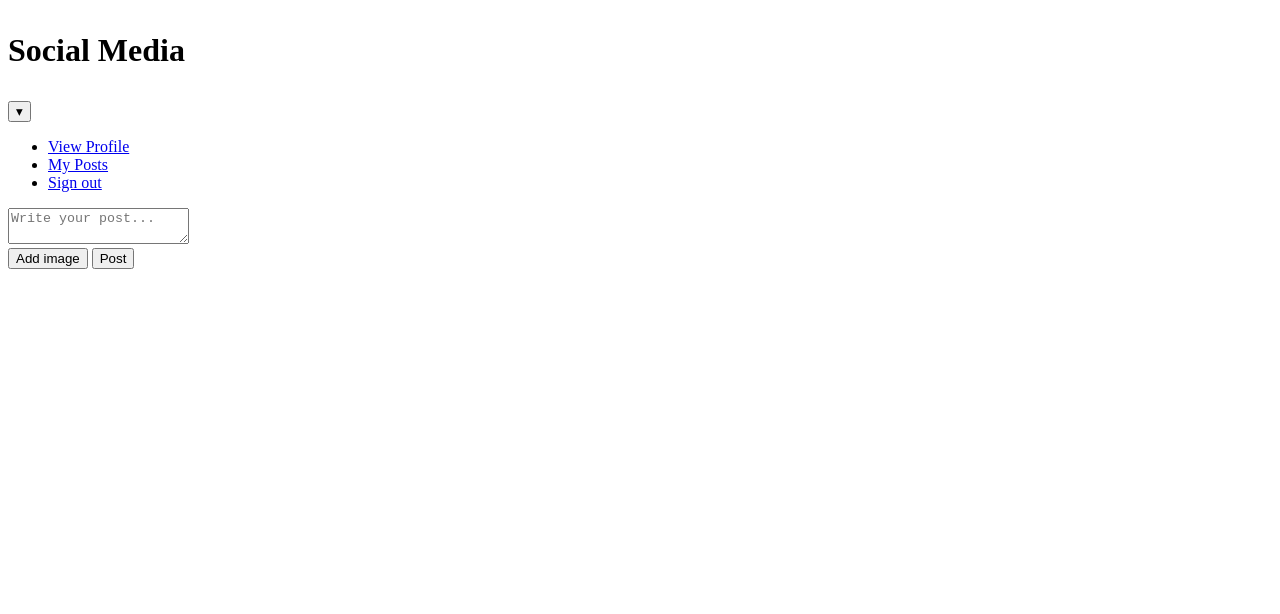
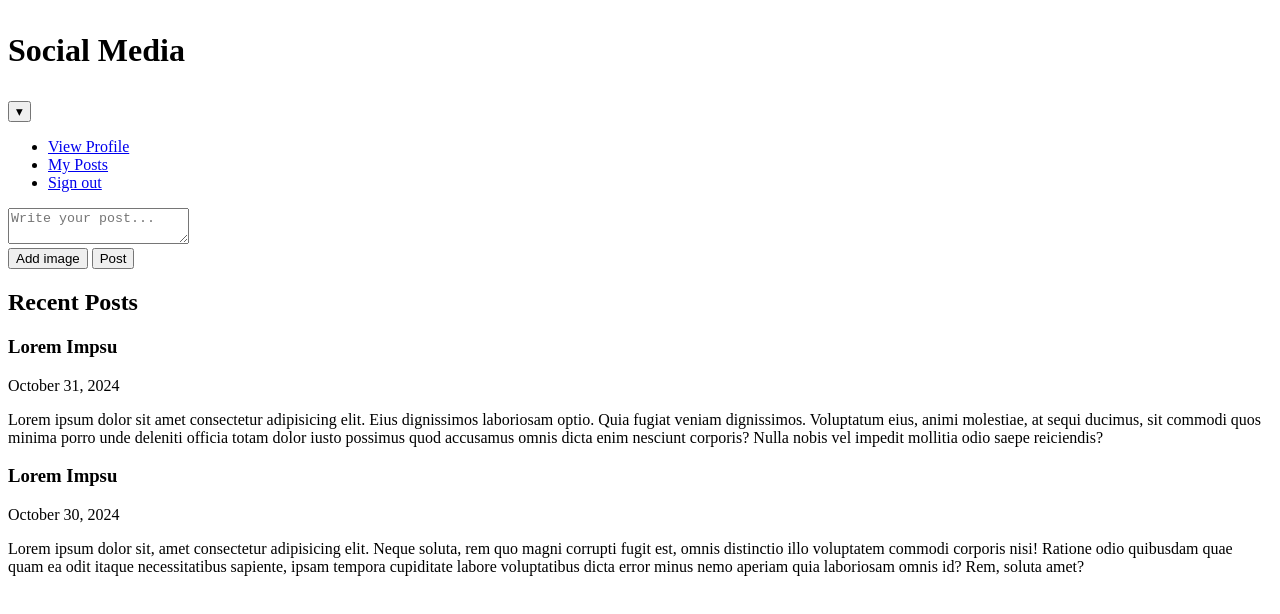
Before and after one commit to sonliacharo/social-media, a website: page app/views/dashboard/home.html in a window 1280 px wide. Drawn offline with Linux system fonts and the light colour scheme.

Commit message:
refactor: add posts section at homepage html structure

```diff
--- a/app/views/dashboard/home.html
+++ b/app/views/dashboard/home.html
@@ -29,6 +29,23 @@
                 <button class="register-button" type="submit">Post</button>
             </div>
         </section>
+        <section class="post-list">
+            <h2 class="section-title">Recent Posts</h2>
+            <article class="post-item">
+                <header class="post-header">
+                    <h3 class="post-author">Lorem Impsu</h3>
+                    <time datetime="2024-10-31T12:00">October 31, 2024</time>
+                </header>
+                <p class="post-content">Lorem ipsum dolor sit amet consectetur adipisicing elit. Eius dignissimos laboriosam optio. Quia fugiat veniam dignissimos. Voluptatum eius, animi molestiae, at sequi ducimus, sit commodi quos minima porro unde deleniti officia totam dolor iusto possimus quod accusamus omnis dicta enim nesciunt corporis? Nulla nobis vel impedit mollitia odio saepe reiciendis?</p>
+            </article>
+            <article class="post-item">
+                <header class="post-header">
+                    <h3 class="post-author">Lorem Impsu</h3>
+                    <time datetime="2024-10-30T15:00">October 30, 2024</time>
+                </header>
+                <p class="post-content">Lorem ipsum dolor sit, amet consectetur adipisicing elit. Neque soluta, rem quo magni corrupti fugit est, omnis distinctio illo voluptatem commodi corporis nisi! Ratione odio quibusdam quae quam ea odit itaque necessitatibus sapiente, ipsam tempora cupiditate labore voluptatibus dicta error minus nemo aperiam quia laboriosam omnis id? Rem, soluta amet?</p>
+            </article>
+        </section>
     </main>
     <script src="/public/js/script.js"></script>
 </body>
```
